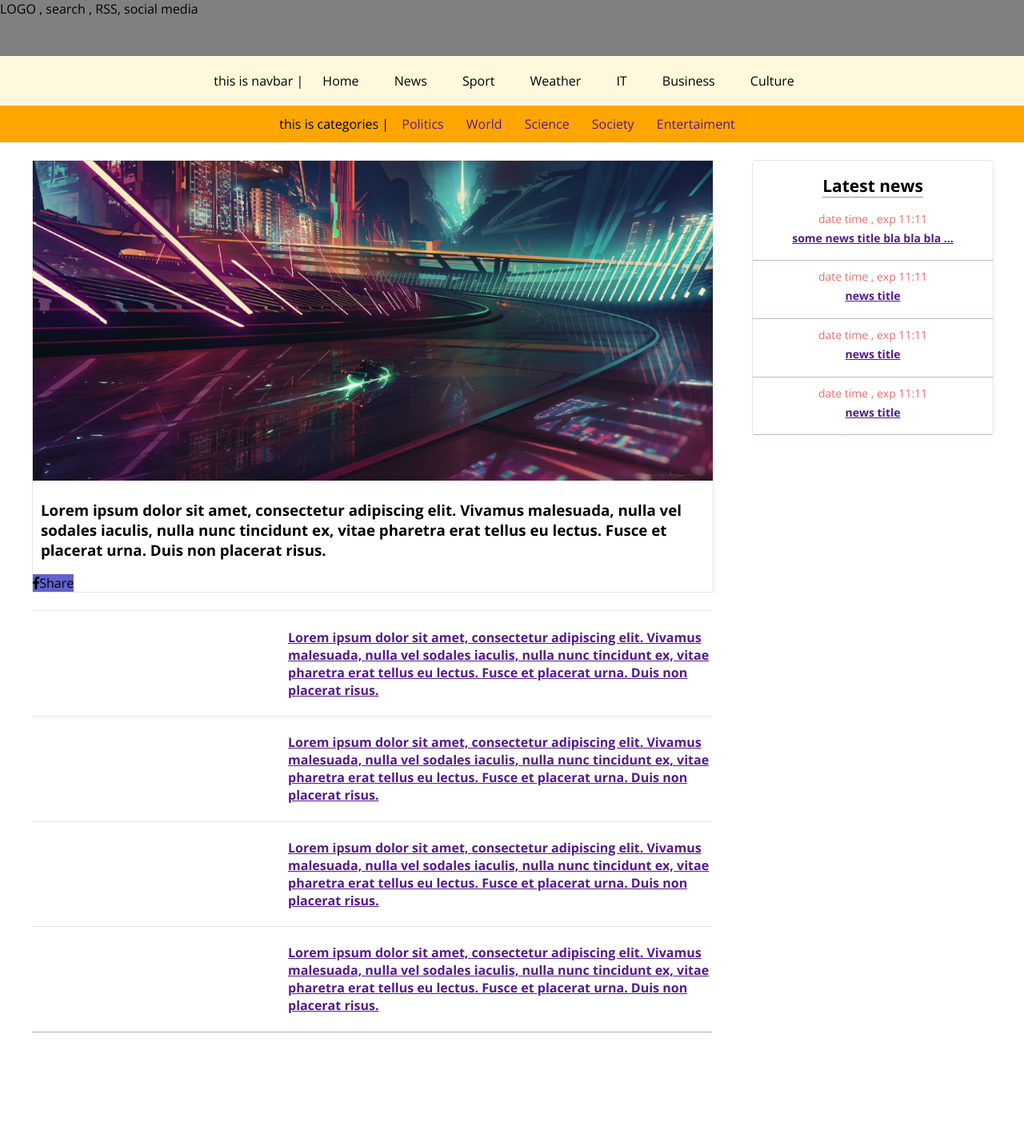
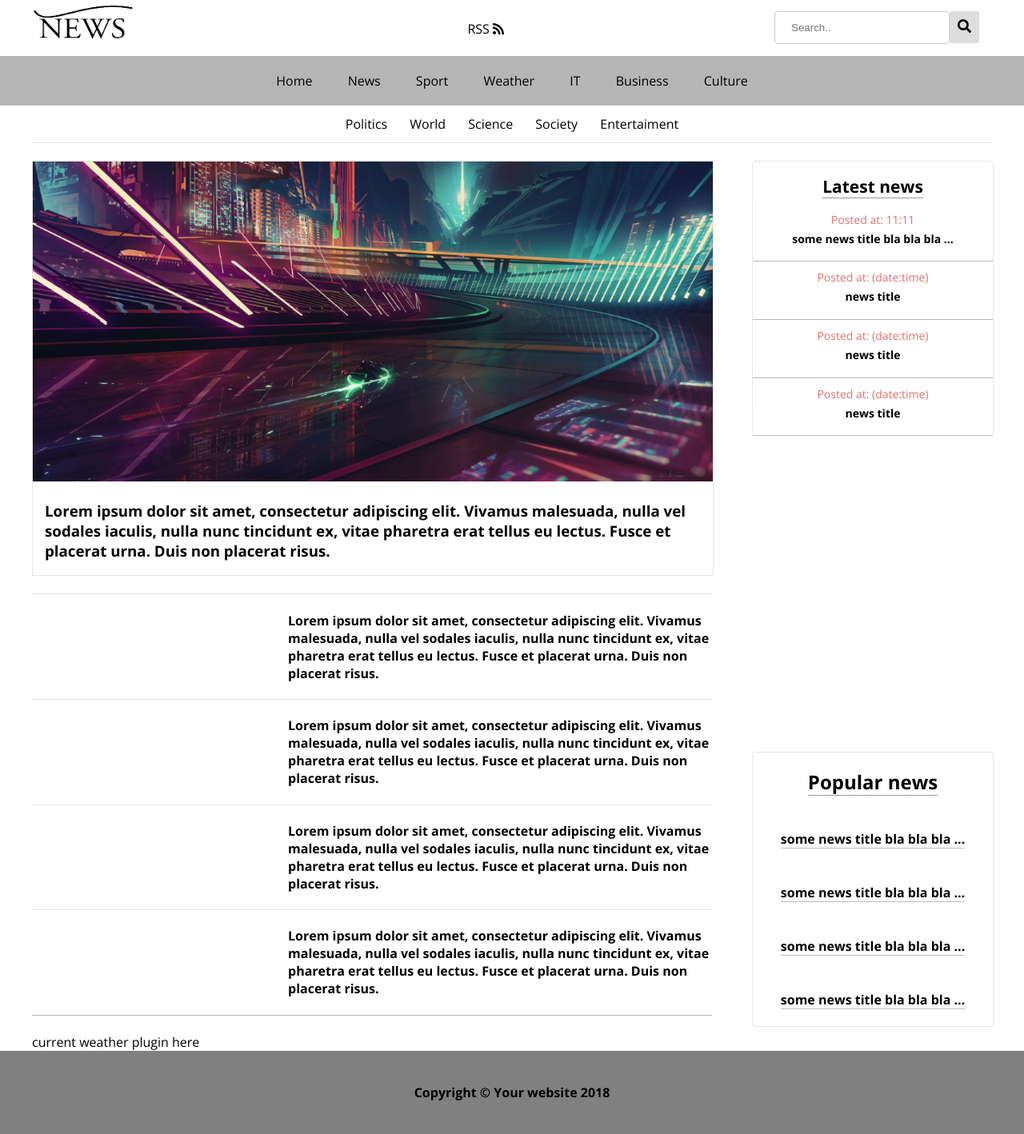
Before and after one commit to kojaa/newsOOP, a PHP site: page /index.html in a window 1280 px wide. Shown: the whole page at 80% size. Before the commit the page ends 1291 px from the top, so only its background shows below. Run offline with PHP 8.4, Linux system fonts and the light colour scheme; some libraries are stand-ins or nearby versions.

Commit message:
finished firt part of design

```diff
--- a/assets/css/main.css
+++ b/assets/css/main.css
@@ -7,13 +7,52 @@ body {
 /* HEADER  */
 
 .header {
-    background: grey;
     height: 70px;
     margin-bottom: 0;
+    width: 1200px;
+    margin: 0 auto;
 }
+.header > a > img {
+    width: 130px;
+    height: 60px;
+    float: left;
+}
+
+.search-button {
+    margin-top: 10px;
+    float: right;
+}
+.search-button input[type=text] {
+    padding: 12px 20px;
+    margin: 4px 0;
+    display: inline-block;
+    border: 1px solid #ccc;
+    border-radius: 4px;
+    box-sizing: border-box;
+}
+.search-button > form > button {
+    float: right;
+    padding: 10px 10px;
+    margin-top: 4px;
+    margin-right: 16px;
+    background: #ddd;
+    font-size: 17px;
+    border: none;
+    cursor: pointer;
+    border-radius: 3px;
+    position: relative;
+}
+
+.rss {
+    position: absolute;
+    margin-top: 10px;
+    top: 15px;
+    right: 650px;
+}
+
 header > nav > ul {
     text-align: center;
-    background: cornsilk;
+    background: rgb(181, 181, 182);
     margin: 0;
     padding: 0;
 }
@@ -26,7 +65,7 @@ header > nav > ul > li > a {
     padding: 20px;
 	display: block;
     transition: 0.3s all ease;
-    color: black;
+    color:black;
 }
 
 header > nav > ul > li > a:link,
@@ -40,9 +79,13 @@ header > nav > ul > li > a:active {
 	background: #072A3F;
 }
 
+.categories {
+    width: 1200px;
+    margin: 0 auto;
+    border-bottom: 1px solid rgba(0,0,0,0.1);
+}
 .categories > ul {
     text-align: center;
-    background: orange;
     margin: 0;
     padding: 0;
 }
@@ -56,6 +99,7 @@ header > nav > ul > li > a:active {
     padding: 12px;
 	display: block;
     text-decoration: none;
+    color: black;
 }
 .categories > ul > li > a:hover {
    color:red;
@@ -74,12 +118,12 @@ header > nav > ul > li > a:active {
     width: 850px;
     border: 1px solid rgba(0,0,0,0.1);
 }
-.main-news > img {
+.main-news > a > img {
     width: 850px;
     height: 400px;
 }
 .main-news > h3 {
-    padding-left: 10px;
+    padding-left: 15px;
 }
 
 .main-news > h3 > a {
@@ -98,6 +142,7 @@ header > nav > ul > li > a:active {
 
 .main-news-under {
     width: 850px;
+    position: relative;
 }
 .img-under {
    width: 300px;
@@ -107,21 +152,51 @@ header > nav > ul > li > a:active {
     width: 530px;
     float: right;
 }
+.content-under > h4 > a {
+    text-decoration: none;
+    color: black;
+}
+.content-under > h4 > a:hover {
+    color: rgb(231, 109, 109);
+}
 .main-news-under-wrapper {
     clear: both;
     border-top: 1px solid rgba(0,0,0,0.1);
 }
-
-.test {
+.underline {
     clear: both;
     width: 850px;
     border-top: 1px solid rgba(0,0,0,0.3);
 }
+
+.popular-news {
+    position: absolute;
+    width: 300px;
+    bottom: 30px;
+    left: 900px;
+    text-align: center;
+    border: 1px solid rgba(0,0,0,0.1);
+    border-radius: 3px;
+}
+.popular-news h4  {
+    margin-top: 2px;
+}
+
+.popular-news h4 > a {
+    text-decoration: none;
+    color: black;
+    border-bottom: 1px solid  rgba(0,0,0,0.25);
+}
+
+.popular-news h4 > a:hover {
+    color: rgb(231, 109, 109);
+}
+
 /* END MAIN NEWS  */
 
 /* SIDEBAR */
 
-.sidebar {
+.latest-news-sidebar {
     position: absolute;
     width: 300px;
     text-align: center;
@@ -146,5 +221,26 @@ header > nav > ul > li > a:active {
     padding: 0;
     margin-top: 5px;
 }
+.sidebar-news > h4 > a {
+    text-decoration: none;
+    color: black;
+}
+.sidebar-news > h4 > a:hover {
+    color: rgb(182, 6, 6);
+}
 
  /* END SIDEBAR */
+
+/* FOOTER */
+
+footer {
+    clear: both;
+    background: grey;
+}
+
+.footer {
+    text-align: center;
+    padding: 20px;
+}
+
+/* END FOOTER */
--- a/public/index.html
+++ b/public/index.html
@@ -8,17 +8,25 @@
     <link rel="stylesheet" href="../assets/css/main.css">
     <link rel="stylesheet" href="https://use.fontawesome.com/releases/v5.2.0/css/all.css" integrity="sha384-hWVjflwFxL6sNzntih27bfxkr27PmbbK/iSvJ+a4+0owXq79v+lsFkW54bOGbiDQ" crossorigin="anonymous">
     <script src="https://code.jquery.com/jquery-3.3.1.slim.min.js" integrity="sha384-q8i/X+965DzO0rT7abK41JStQIAqVgRVzpbzo5smXKp4YfRvH+8abtTE1Pi6jizo" crossorigin="anonymous"></script>
-    <title>Document</title>
+    <title>News</title>
 </head>
 <body>
 
 <header>
     <div class="header">
-        LOGO , search , RSS, social media
+        <a href=""><img src="../assets/img/news.png" alt=""></a>
+        <div class="search-button">
+            <form action="">
+                <input type="text" placeholder="Search.." name="search">
+                <button type="submit"><i class="fas fa-search"></i></button>
+            </form>
+            <div class="rss">
+                RSS <i class="fas fa-rss"></i>
+            </div>
+        </div>
     </div>
     <nav>
         <ul>
-            <li>this is navbar |</li>
             <li><a href="#"> Home</a></li>
             <li><a href="#"> News</a></li>
             <li><a href="#"> Sport</a></li>
@@ -30,7 +38,6 @@
     </nav>
     <div class="categories">
         <ul>
-            <li>this is categories |</li>
             <li><a href=""> Politics</a></li>
             <li><a href=""> World</a></li>
             <li><a href=""> Science</a></li>
@@ -45,29 +52,28 @@
 
     <section>
         <div class="main-news">
-            <img src="../assets/img/8t6gzArdSmODjw440JexNg.png" alt="image">
+           <a href=""><img src="../assets/img/8t6gzArdSmODjw440JexNg.png" alt="image"></a>
             <h3><a href="#">Lorem ipsum dolor sit amet, consectetur adipiscing elit. Vivamus malesuada, nulla vel sodales iaculis, nulla nunc tincidunt ex, vitae pharetra erat tellus eu lectus. Fusce et placerat urna. Duis non placerat risus.</a></h3>
-            <span><i class="fab fa-facebook-f"></i>Share</span>
         </div>
     </section>
     <br>
 
-    <div class="sidebar">
+    <div class="latest-news-sidebar">
         <h2><span class="side-head">Latest news</span></h2>
        <div class="sidebar-news">
-            <span>date time , exp 11:11</span>
+            <span>Posted at: 11:11</span>
             <h4><a href="">some news title bla bla bla ...</a></h4>
        </div>
        <div class="sidebar-news">
-            <span>date time , exp 11:11</span>
+           <span>Posted at: (date:time)</span>
             <h4><a href="">news title</a></h4>
        </div>
        <div class="sidebar-news">
-            <span>date time , exp 11:11</span>
+            <span>Posted at: (date:time)</span>
             <h4><a href="">news title</a></h4>
        </div>
        <div class="sidebar-news">
-            <span>date time , exp 11:11</span>
+            <span>Posted at: (date:time)</span>
             <h4><a href="">news title</a></h4>
        </div>
     </div>
@@ -78,7 +84,7 @@
         <div class="main-news-under-wrapper">
 
             <div class="img-under">
-                <img src="http://via.placeholder.com/280x150" alt="">
+                <a href=""><img src="http://via.placeholder.com/280x150" alt=""></a>
             </div>
             <div class="content-under">
                 <h4><a href="">Lorem ipsum dolor sit amet, consectetur adipiscing elit. Vivamus malesuada, nulla vel sodales iaculis, nulla nunc tincidunt ex, vitae pharetra erat tellus eu lectus. Fusce et placerat urna. Duis non placerat risus.</a></h4>
@@ -88,7 +94,7 @@
         <div class="main-news-under-wrapper">
 
             <div class="img-under">
-                <img src="http://via.placeholder.com/280x150" alt="">
+                    <a href=""><img src="http://via.placeholder.com/280x150" alt=""></a>
             </div>
             <div class="content-under">
                 <h4><a href="">Lorem ipsum dolor sit amet, consectetur adipiscing elit. Vivamus malesuada, nulla vel sodales iaculis, nulla nunc tincidunt ex, vitae pharetra erat tellus eu lectus. Fusce et placerat urna. Duis non placerat risus.</a></h4>
@@ -98,7 +104,7 @@
         <div class="main-news-under-wrapper">
 
             <div class="img-under">
-                <img src="http://via.placeholder.com/280x150" alt="">
+                <a href=""><img src="http://via.placeholder.com/280x150" alt=""></a>
             </div>
             <div class="content-under">
                 <h4><a href="">Lorem ipsum dolor sit amet, consectetur adipiscing elit. Vivamus malesuada, nulla vel sodales iaculis, nulla nunc tincidunt ex, vitae pharetra erat tellus eu lectus. Fusce et placerat urna. Duis non placerat risus.</a></h4>
@@ -108,20 +114,53 @@
         <div class="main-news-under-wrapper">
 
             <div class="img-under">
-                <img src="http://via.placeholder.com/280x150" alt="">
+                <a href=""><img src="http://via.placeholder.com/280x150" alt=""></a>
             </div>
             <div class="content-under">
                 <h4><a href="">Lorem ipsum dolor sit amet, consectetur adipiscing elit. Vivamus malesuada, nulla vel sodales iaculis, nulla nunc tincidunt ex, vitae pharetra erat tellus eu lectus. Fusce et placerat urna. Duis non placerat risus.</a></h4>
             </div>
         </div>
+
     </div>
+
     </section>
-    <div class="test">&nbsp;</div>
+    <div class="underline">&nbsp;</div>
 
+    <section>
+
+
+    <div class="popular-news">
+        <h2><span class="side-head">Popular news</span></h2>
+        <div class="">
+            <a href=""><img src="http://via.placeholder.com/250x100" alt=""></a>
+            <h4><a href="">some news title bla bla bla ...</a></h4>
+        </div>
+
+        <div class="">
+            <a href=""><img src="http://via.placeholder.com/250x100" alt=""></a>
+            <h4><a href="">some news title bla bla bla ...</a></h4>
+        </div>
+
+        <div class="">
+            <a href=""><img src="http://via.placeholder.com/250x100" alt=""></a>
+            <h4><a href="">some news title bla bla bla ...</a></h4>
+        </div>
+
+        <div class="">
+            <a href=""><img src="http://via.placeholder.com/250x100" alt=""></a>
+            <h4><a href="">some news title bla bla bla ...</a></h4>
+        </div>
+    </div>
+</section>
+
+current weather plugin here
 </div>
 
-
-
+<footer>
+        <div class="footer">
+            <h4>Copyright &copy; Your website 2018</h4>
+        </div>
+    </footer>
 
 </body>
 </html>
```
Also changed, not shown: assets/img/news.png (added).
